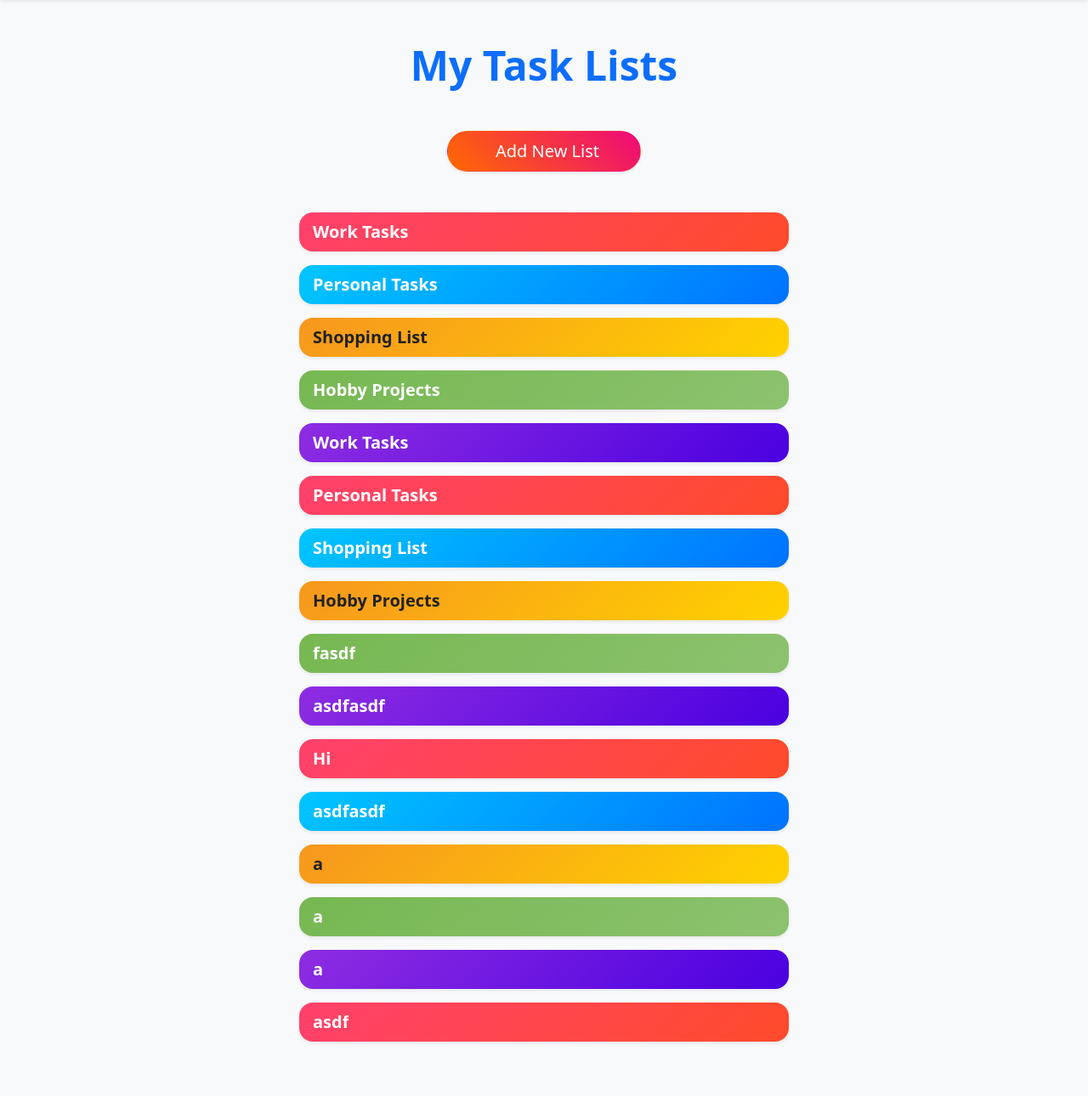
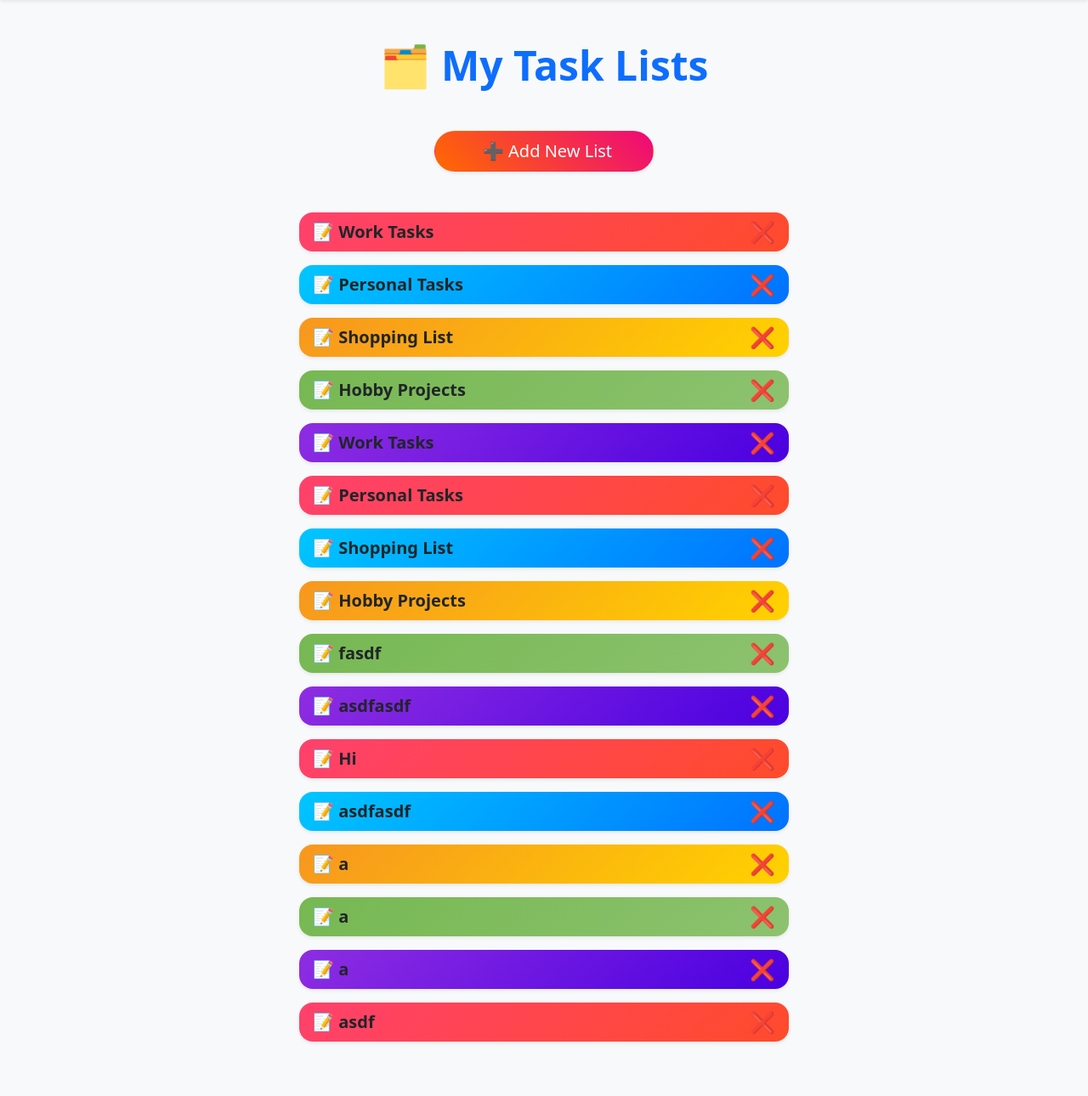
Before and after one commit to LifelongWay/TaskTracker, a Django app: page /tasks/my-task-lists/ in a window 1280 px wide. Shown: the part 56-1346 px from the top of the page at 85% size. Run offline with Django 5.2, Linux system fonts and the light colour scheme; a user stored in the database is signed in; data comes from the database, SQL or seed files in the repository; both versions use the stored data as it was after the commit.

Commit message:
styles changed

```diff
--- a/tasks/templates/tasks/task_lists.html
+++ b/tasks/templates/tasks/task_lists.html
@@ -7,27 +7,54 @@
 <link rel="stylesheet" href="{% static 'tasks/styles.css' %}"/>
 
 <section class="container my-5 max-width-600">
-  <h1 class="mb-5 text-center text-primary fw-bold display-5">My Task Lists</h1>
+  <h1 class="mb-5 text-center text-primary fw-bold display-5">🗂️ My Task Lists</h1>
 
   <!-- Add New List button -->
   <div class="d-flex justify-content-center mb-5">
     <a href="{% url 'tasks:new-list' %}" class="btn btn-gradient btn-lg rounded-pill px-5 shadow-sm">
-      <i class="bi bi-plus-circle me-2"></i> Add New List
+      <i class="bi bi-plus-circle me-2"></i> ➕ Add New List
     </a>
   </div>
 
   {% if task_lists %}
     <div class="list-group">
       {% for list in task_lists %}
-        <a href="{% url 'tasks:my-task-list' list_id=list.pk %}"
-           class="list-group-item list-group-item-action mb-3 rounded-4 shadow-sm border-0 d-flex justify-content-between align-items-center transition-hover">
-          <span class="fw-semibold fs-5 text-truncate">{{ list.name }}</span>
-          <i class="bi bi-arrow-right-circle fs-4 text-primary"></i>
-        </a>
+        <div class="list-group-item mb-3 rounded-4 shadow-sm border-0 d-flex justify-content-between align-items-center transition-hover">
+          <a href="{% url 'tasks:my-task-list' list_id=list.pk %}"
+             class="flex-grow-1 text-decoration-none text-dark fw-semibold fs-5 text-truncate me-3">
+            📝 {{ list.name }}
+          </a>
+          <a href="{% url 'tasks:remove-list' list_id=list.pk %}"
+             class="btn btn-sm text-danger remove-btn"
+             title="Delete List"
+             style="font-size: 1.5rem;"
+             onclick="return confirm('Are you sure you want to delete this list?');">
+            ❌
+          </a>
+        </div>
       {% endfor %}
     </div>
   {% else %}
-    <p class="text-center text-muted fs-5 mt-5">You have no task lists yet.</p>
+    <p class="text-center text-muted fs-5 mt-5">😴 You have no task lists yet.</p>
   {% endif %}
 </section>
+
+<style>
+.remove-btn {
+  background: none;
+  border: none;
+  padding: 0;
+  transition: color 0.3s ease, transform 0.15s ease;
+  line-height: 1;
+}
+
+.remove-btn:hover,
+.remove-btn:focus {
+  color: #dc3545; /* Bootstrap danger red */
+  text-decoration: none;
+  transform: scale(1.2);
+  outline: none;
+  cursor: pointer;
+}
+</style>
 {% endblock %}
--- a/tasks/urls.py
+++ b/tasks/urls.py
@@ -8,5 +8,6 @@ urlpatterns = [
     path('create-list/', views.new_task_list, name = 'new-list'),
     path('my-tasks/<int:list_id>/', views.task_list, name = "my-task-list"),
     path('my-tasks/<int:list_id>/create/task/', views.create_task, name = "create-task"),
+    path('my-tasks/<int:list_id>/remove/list/', views.create_task, name = "remove-list"),
     path('my-tasks/<int:list_id>/remove/task/<int:task_id>/', views.remove_task, name = "remove-task" )
 ]
```
Also changed, not shown: db.sqlite3.
